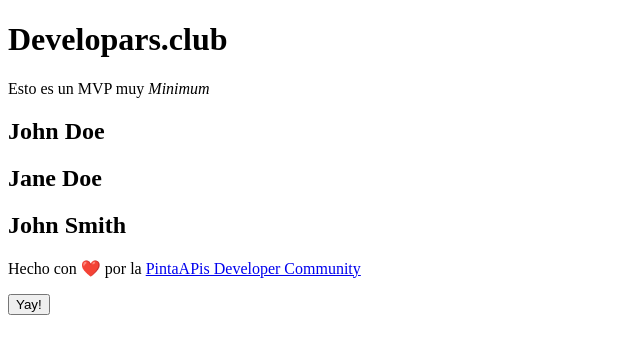
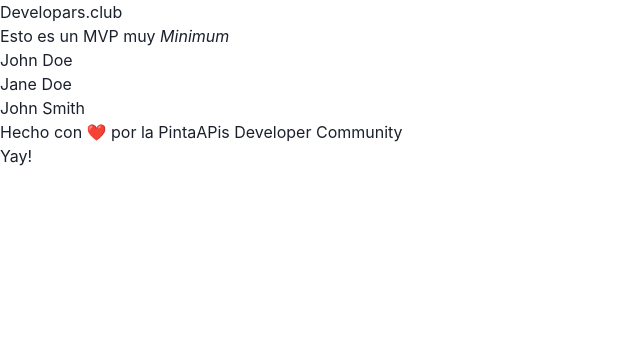
Before and after one commit to PintaApis/developars-club, a Next.js app in the folder apps/web/: page / in a window 1280 px wide. Shown: the top 354 px of the page, without its empty margins (0-640 px from the left). Built offline with nearby package versions, Linux system fonts and the light colour scheme.

Commit message:
feat: website add chakraui

```diff
--- /dev/null
+++ b/apps/web/pages/_app.tsx
@@ -0,0 +1,12 @@
+// pages/_app.js
+import { ChakraProvider } from '@chakra-ui/react'
+
+function MyApp({ Component, pageProps }) {
+  return (
+    <ChakraProvider>
+      <Component {...pageProps} />
+    </ChakraProvider>
+  )
+}
+
+export default MyApp
--- /dev/null
+++ b/apps/web/theme.js
@@ -0,0 +1,11 @@
+export default {
+    colors: {
+      transparent: 'transparent',
+      black: '#000',
+      white: '#fff',
+      gray: {
+        50: '#f7fafc',
+        900: '#171923',
+      },
+    },
+  }
```
Also changed, not shown: apps/web/package.json (+7 -2 lines), 1 other file (tests, documents, lock files or other folders).
